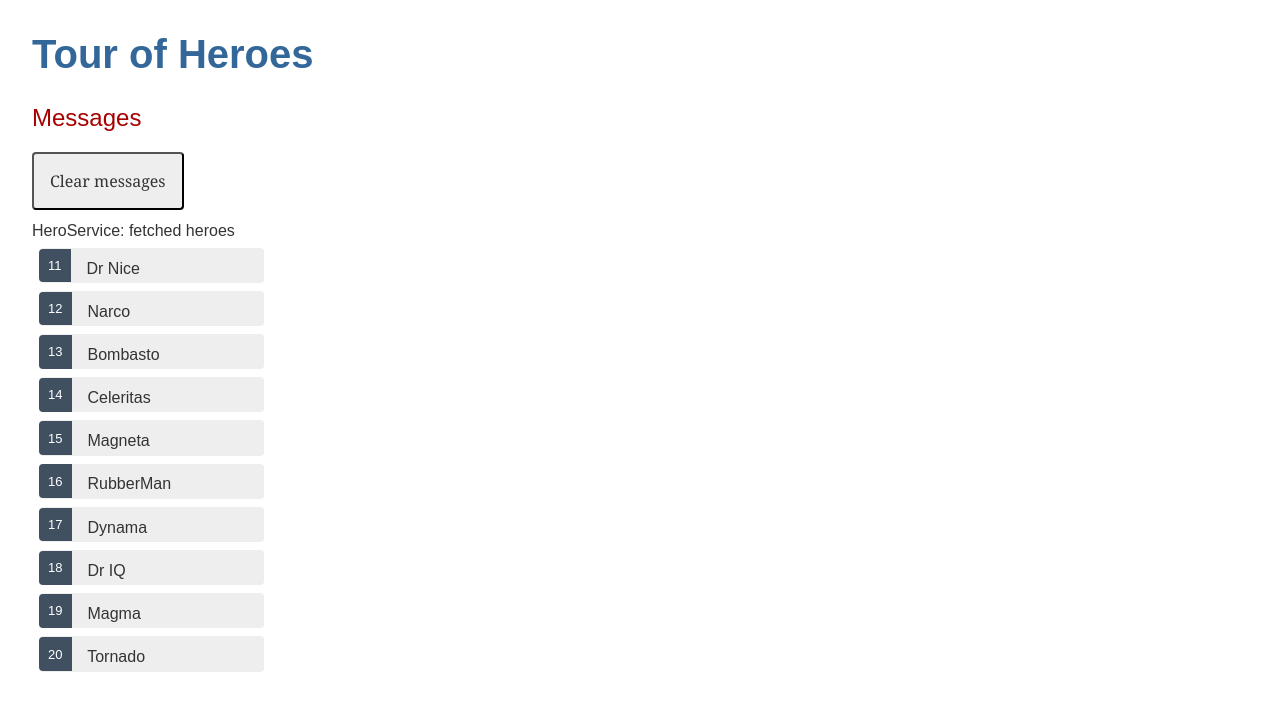
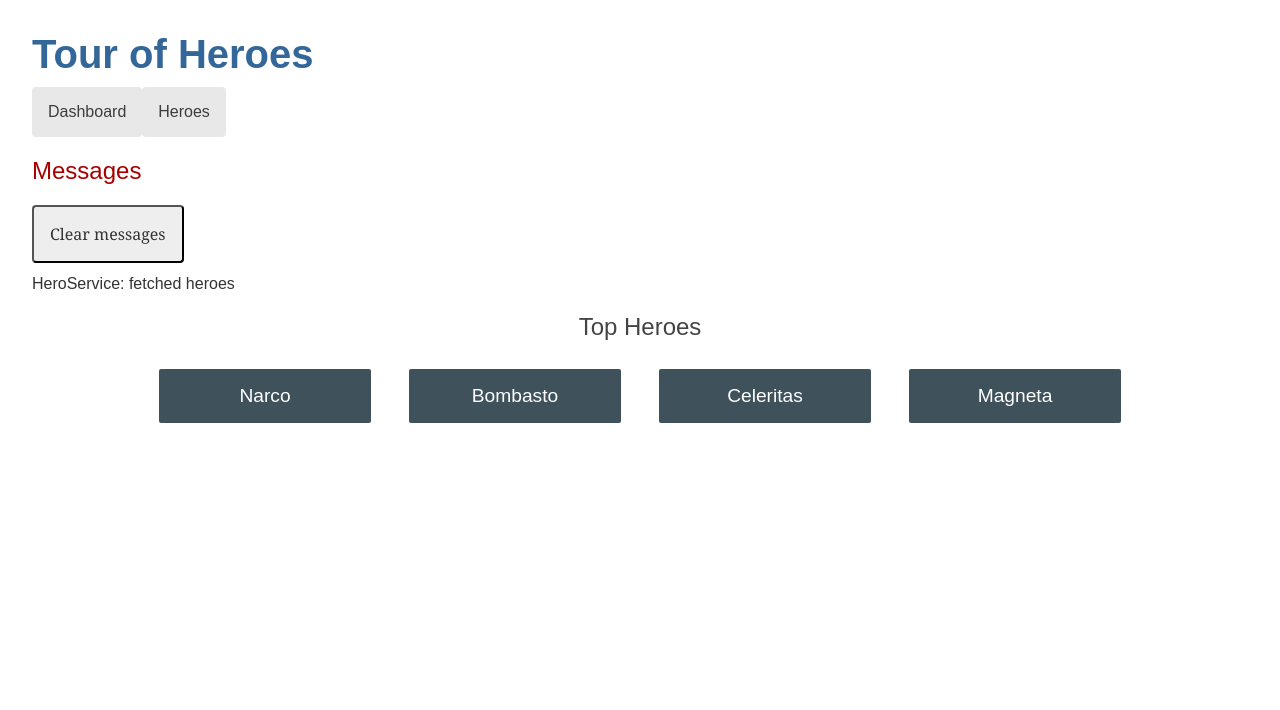
Before and after one commit to mrivasf/angular-tour-of-heroes-2022-01, an Angular app: page /dashboard in a window 1280 px wide. Shown: the top 710 px of the page. Built offline with nearby package versions, Linux system fonts and the light colour scheme.

Commit message:
HeroDetails con routing

```diff
--- a/src/app/app.component.css
+++ b/src/app/app.component.css
@@ -0,0 +1,21 @@
+/* AppComponent's private CSS styles */
+h1 {
+  margin-bottom: 0;
+}
+nav a {
+  padding: 1rem;
+  text-decoration: none;
+  margin-top: 10px;
+  display: inline-block;
+  background-color: #e8e8e8;
+  color: #3d3d3d;
+  border-radius: 4px;
+}
+
+nav a:hover {
+  color: white;
+  background-color: #42545c;
+}
+nav a.active {
+  background-color: black;
+}
--- a/src/app/app.component.html
+++ b/src/app/app.component.html
@@ -1,3 +1,9 @@
 <h1>{{title}}</h1>
+
+<nav>
+  <a routerLink="/dashboard">Dashboard</a>
+  <a routerLink="/heroes">Heroes</a>
+</nav>
+
 <app-messages></app-messages>
-<app-heroes></app-heroes>
+<router-outlet></router-outlet>
--- /dev/null
+++ b/src/app/dashboard/dashboard.component.css
@@ -0,0 +1,50 @@
+/* DashboardComponent's private CSS styles */
+
+h2 {
+  text-align: center;
+}
+
+.heroes-menu {
+  padding: 0;
+  margin: auto;
+  max-width: 1000px;
+
+  /* flexbox */
+  display: flex;
+  flex-direction: row;
+  flex-wrap: wrap;
+  justify-content: space-around;
+  align-content: flex-start;
+  align-items: flex-start;
+}
+
+a {
+  background-color: #3f525c;
+  border-radius: 2px;
+  padding: 1rem;
+  font-size: 1.2rem;
+  text-decoration: none;
+  display: inline-block;
+  color: #fff;
+  text-align: center;
+  width: 100%;
+  min-width: 70px;
+  margin: 0.5rem auto;
+  box-sizing: border-box;
+
+  /* flexbox */
+  order: 0;
+  flex: 0 1 auto;
+  align-self: auto;
+}
+
+@media (min-width: 600px) {
+  a {
+    width: 18%;
+    box-sizing: content-box;
+  }
+}
+
+a:hover {
+  background-color: #000;
+}
--- /dev/null
+++ b/src/app/dashboard/dashboard.component.html
@@ -0,0 +1,7 @@
+<h2>Top Heroes</h2>
+<div class="heroes-menu">
+  <a *ngFor="let hero of heroes"
+  routerLink="/detail/{{hero.id}}">
+    {{hero.name}}
+  </a>
+</div>
--- /dev/null
+++ b/src/app/dashboard/dashboard.component.ts
@@ -0,0 +1,23 @@
+import { Component, OnInit } from '@angular/core';
+import { Hero } from '../hero';
+import { HeroService } from '../hero.service';
+
+@Component({
+  selector: 'app-dashboard',
+  templateUrl: './dashboard.component.html',
+  styleUrls: [ './dashboard.component.css' ]
+})
+export class DashboardComponent implements OnInit {
+  heroes: Hero[] = [];
+
+  constructor(private heroService: HeroService) { }
+
+  ngOnInit(): void {
+    this.getHeroes();
+  }
+
+  getHeroes(): void {
+    this.heroService.getHeroes()
+      .subscribe(heroes => this.heroes = heroes.slice(1, 5));
+  }
+}
--- a/src/app/hero-detail/hero-detail.component.ts
+++ b/src/app/hero-detail/hero-detail.component.ts
@@ -1,11 +1,21 @@
-import { Component, Input } from '@angular/core';
+import { Component, Input, OnInit } from '@angular/core';
+import { ActivatedRoute } from '@angular/router';
 import { Hero } from '../hero';
+import { HeroService } from '../hero.service';
 
 @Component({
   selector: 'app-hero-detail',
   templateUrl: './hero-detail.component.html',
   styleUrls: ['./hero-detail.component.css']
 })
-export class HeroDetailComponent {
+export class HeroDetailComponent implements OnInit {
   @Input() hero?: Hero;
+
+  constructor(private route: ActivatedRoute, private heroService: HeroService) {}
+
+  ngOnInit() {
+    const id: number = Number(this.route.snapshot.paramMap.get('id'));
+    this.heroService.getHero(id)
+    .subscribe(hero => this.hero = hero);
+  }
 }
--- a/src/app/hero.service.ts
+++ b/src/app/hero.service.ts
@@ -14,4 +14,9 @@ export class HeroService {
     this.messageService.add('HeroService: fetched heroes');
     return of(HEROES);
   }
+
+  getHero(id: number): Observable<Hero> {
+    this.messageService.add(`HeroService: fetched hero id=${id}`);
+    return of(HEROES.find(h => h.id === id)!);
+  }
 }
--- a/src/app/heroes/heroes.component.css
+++ b/src/app/heroes/heroes.component.css
@@ -1,38 +1,42 @@
 /* HeroesComponent's private CSS styles */
-ul {
+.heroes {
   margin: 0 0 2em 0;
   list-style-type: none;
   padding: 0;
   width: 15em;
 }
-li {
+.heroes li {
+  position: relative;
   cursor: pointer;
-  position: relative;
-  left: 0;
+}
+
+.heroes li:hover {
+  left: 0.1em;
+}
+
+.heroes a {
+  color: #333;
+  text-decoration: none;
   background-color: #eee;
   margin: 0.5em;
   padding: 0.3em 0;
   height: 1.6em;
   border-radius: 4px;
+  display: block;
+  width: 100%;
 }
-li:hover {
+
+.heroes a:hover {
   color: #2c3a41;
   background-color: #e6e6e6;
-  left: 0.1em;
 }
-li.selected {
-  background-color: black;
-  color: white;
+
+.heroes a:active {
+  background-color: #525252;
+  color: #fafafa;
 }
-li.selected:hover {
-  background-color: #505050;
-  color: white;
-}
-li.selected:active {
-  background-color: black;
-  color: white;
-}
-.badge {
+
+.heroes .badge {
   display: inline-block;
   font-size: small;
   color: white;
@@ -43,10 +47,8 @@ li.selected:active {
   left: -1px;
   top: -4px;
   height: 1.8em;
+  min-width: 16px;
+  text-align: right;
   margin-right: 0.8em;
   border-radius: 4px 0 0 4px;
 }
-
-input {
-  padding: 0.5rem;
-}
--- a/src/app/heroes/heroes.component.html
+++ b/src/app/heroes/heroes.component.html
@@ -1,9 +1,7 @@
-<app-hero-detail [hero]="selectedHero"></app-hero-detail>
-
 <ul class="heroes">
-  <li *ngFor="let hero of heroes"
-      (click)="onSelect(hero)"
-      [class.selected]="hero === selectedHero">
-    <span class="badge">{{hero.id}}</span> {{hero.name}}
+  <li *ngFor="let hero of heroes">
+    <a routerLink="/detail/{{hero.id}}">
+      <span class="badge">{{hero.id}}</span> {{hero.name}}
+    </a>
   </li>
 </ul>
--- a/src/app/heroes/heroes.component.ts
+++ b/src/app/heroes/heroes.component.ts
@@ -10,8 +10,6 @@ import { MessageService } from '../message.service';
 })
 export class HeroesComponent implements OnInit {
   heroes: Hero[] = [];
-
-  selectedHero?: Hero;
 
   // private heroService: HeroService;
 
@@ -32,9 +30,4 @@ export class HeroesComponent implements OnInit {
   //   console.log('this vale',this);
   //   this.heroes = heroesRecibidos;
   // }
-
-  onSelect(hero: Hero): void {
-    this.selectedHero = hero;
-    this.messageService.add(`HeroesComponent: Selected hero id=${hero.id}`);
-  }
 }
```
Also changed, not shown: src/app/app-routing.module.ts (added, +18 -0 lines), src/app/app.module.ts (+6 -2 lines), 1 other file (tests, documents, lock files or other folders).
